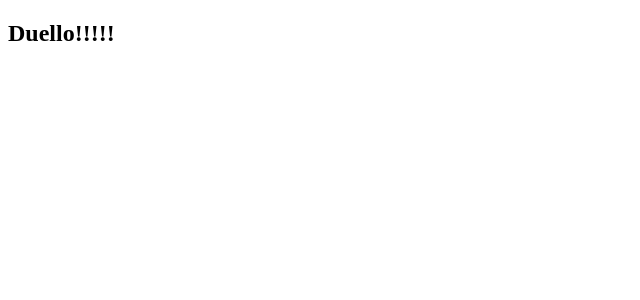
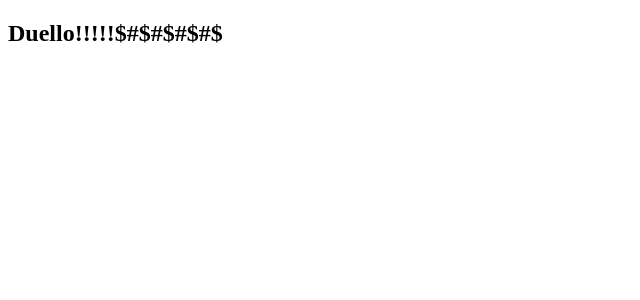
Before and after one commit to syntaxcat/duellofrontend, a Vue app: page / in a window 1280 px wide. Before the commit this address had no page. Shown: the top 300 px of the page, without its empty margins (0-640 px from the left). Built offline with nearby package versions, Linux system fonts and the light colour scheme.

Commit message:
another test

```diff
--- a/src/App.vue
+++ b/src/App.vue
@@ -5,7 +5,7 @@ import { RouterLink, RouterView } from 'vue-router'
 <template>
   <section>
     <h1>
-      Duello!!!!!
+      Duello!!!!!$#$#$#$#$
     </h1>
     <RouterView />
   </section>
```
